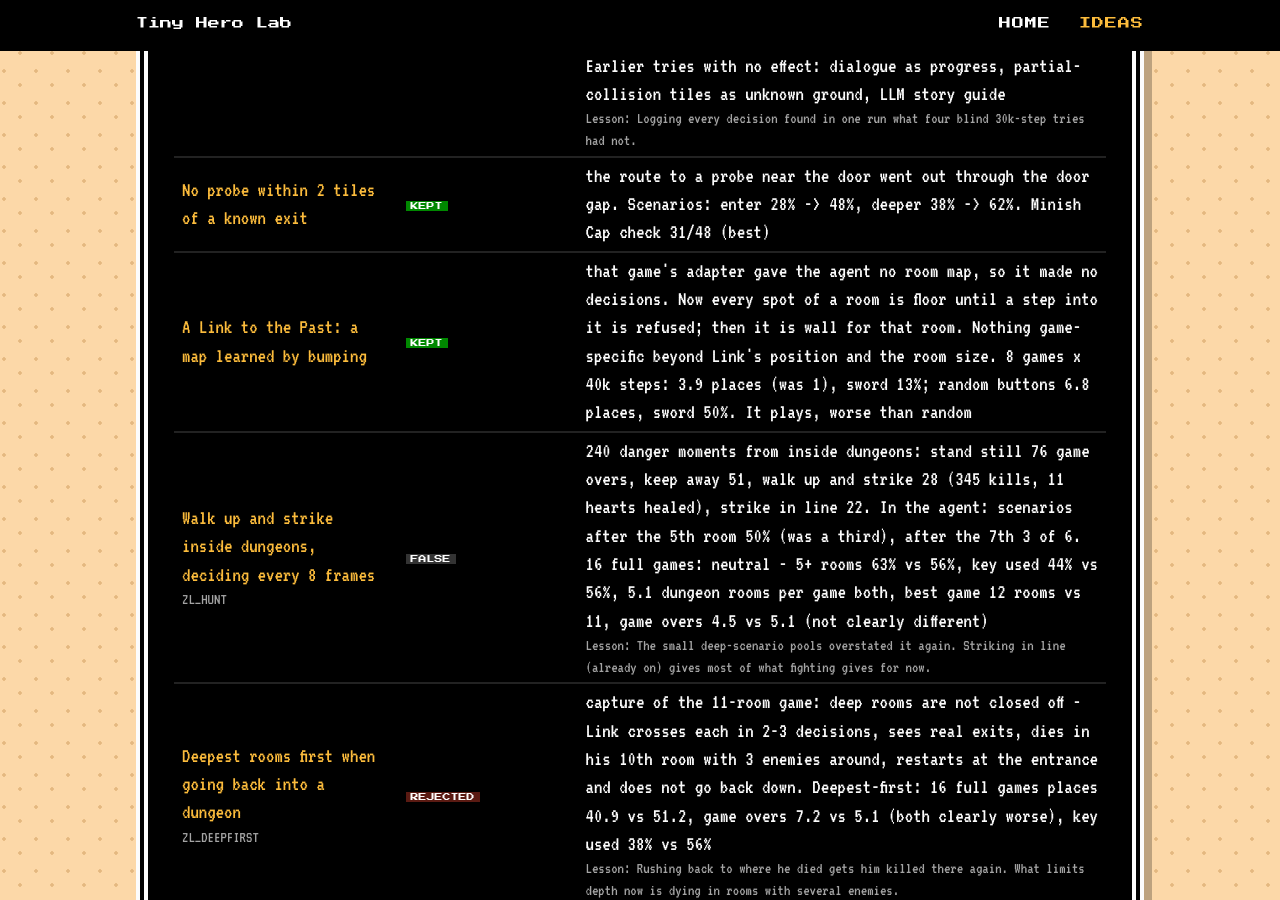
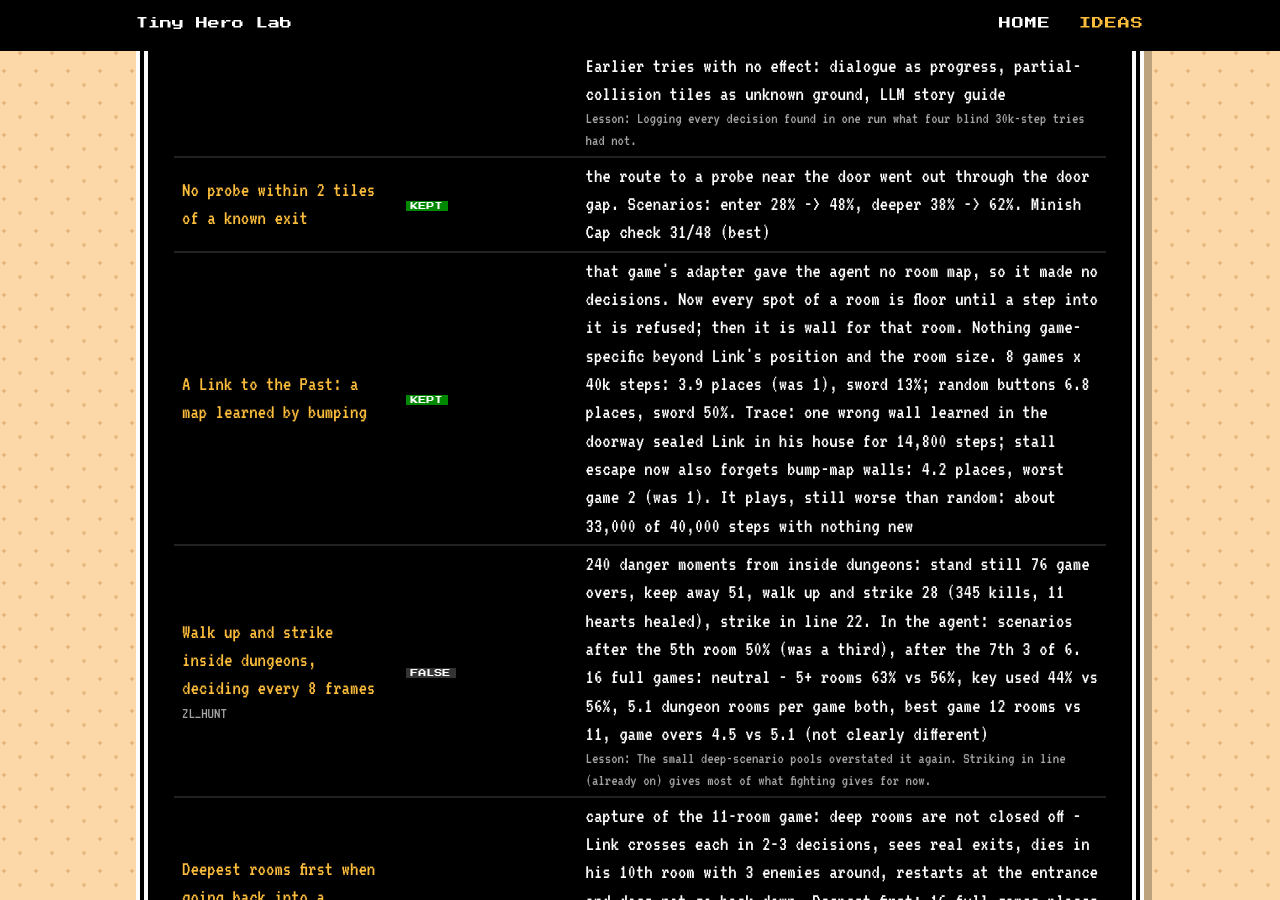
Before and after one commit to sofianedjerbi/zelda-agent-devblog, a Jekyll site: the page built from ideas.html, in a window 1280 px wide and 900 px high, scrolled down 5533 px. Built offline with Jekyll 4.4.1, drawn with Linux system fonts in a browser that asks for light colours.

Commit message:
A Link to the Past: 4.2 places after the sealed-house fix; still below random

```diff
--- a/_data/games.yml
+++ b/_data/games.yml
@@ -1,4 +1,4 @@
 # Same agent, same KPIs, each game from its own start. Updated 2026-11-12.
 - {game: "Zelda 1 (NES)", budget: "16 games x 80k steps", agent: "51 places, sword 100%, dungeon 75%, key used 56%, 5+ dungeon rooms 56%, 10 rooms 6%, map or compass 13%", random: "14 places, sword 100%, dungeon 0%", verdict: "the game I develop on"}
 - {game: "Minish Cap (GBA)", budget: "8 games x 40k steps", agent: "5.0 places, 2 items 100%, 4 items 25%", random: "4.6 places, 2 items 50%", verdict: "barely ahead of random: every game stops at the same early story point"}
-- {game: "A Link to the Past (GBA)", budget: "8 games x 40k steps", agent: "3.9 places, sword 13% (was: 1 place, never left the first house)", random: "6.8 places, sword 50%", verdict: "it plays now, on a map learned by bumping into things, but still worse than random buttons"}
+- {game: "A Link to the Past (GBA)", budget: "8 games x 40k steps", agent: "4.2 places, sword 13% (was: 1 place, never left the first house)", random: "6.8 places, sword 50%", verdict: "it plays now, on a map learned by bumping into things, but still worse than random buttons"}
--- a/_data/tried.yml
+++ b/_data/tried.yml
@@ -6,7 +6,7 @@
     - {name: "No try-new-ground on a known exit", status: kept, result: "entering a dungeon every ground kind is new, and the nearest 'new' tile was the doorway behind Link: his third goal walked him back out. 3 rooms after entering: 41% -> 78%", lesson: "Found by tracing one scenario, after two wrong guesses."}
     - {name: "Minish Cap from the game's start: the town stall", status: testing, result: "decision log: the festival = talk to Zelda, she walks to her next spot, follow. 'Stay with and talk to your companion' (ZL_ESCORT): story score 101 at 25k steps instead of 37k. Then a second blocker, same in both: with Zelda following, Link keeps trying the south gate, a text box stops him (one line on screen for 8,400 steps), and his map shows a solid wall across the town to the north. 70k steps: still 5 places. Earlier tries with no effect: dialogue as progress, partial-collision tiles as unknown ground, LLM story guide", lesson: "Logging every decision found in one run what four blind 30k-step tries had not."}
     - {name: "No probe within 2 tiles of a known exit", status: kept, result: "the route to a probe near the door went out through the door gap. Scenarios: enter 28% -> 48%, deeper 38% -> 62%. Minish Cap check 31/48 (best)"}
-    - {name: "A Link to the Past: a map learned by bumping", status: kept, result: "that game's adapter gave the agent no room map, so it made no decisions. Now every spot of a room is floor until a step into it is refused; then it is wall for that room. Nothing game-specific beyond Link's position and the room size. 8 games x 40k steps: 3.9 places (was 1), sword 13%; random buttons 6.8 places, sword 50%. It plays, worse than random"}
+    - {name: "A Link to the Past: a map learned by bumping", status: kept, result: "that game's adapter gave the agent no room map, so it made no decisions. Now every spot of a room is floor until a step into it is refused; then it is wall for that room. Nothing game-specific beyond Link's position and the room size. 8 games x 40k steps: 3.9 places (was 1), sword 13%; random buttons 6.8 places, sword 50%. Trace: one wrong wall learned in the doorway sealed Link in his house for 14,800 steps; stall escape now also forgets bump-map walls: 4.2 places, worst game 2 (was 1). It plays, still worse than random: about 33,000 of 40,000 steps with nothing new"}
     - {name: "Walk up and strike inside dungeons, deciding every 8 frames", switch: HUNT, status: off, result: "240 danger moments from inside dungeons: stand still 76 game overs, keep away 51, walk up and strike 28 (345 kills, 11 hearts healed), strike in line 22. In the agent: scenarios after the 5th room 50% (was a third), after the 7th 3 of 6. 16 full games: neutral - 5+ rooms 63% vs 56%, key used 44% vs 56%, 5.1 dungeon rooms per game both, best game 12 rooms vs 11, game overs 4.5 vs 5.1 (not clearly different)", lesson: "The small deep-scenario pools overstated it again. Striking in line (already on) gives most of what fighting gives for now."}
     - {name: "Deepest rooms first when going back into a dungeon", switch: DEEPFIRST, status: rejected, result: "capture of the 11-room game: deep rooms are not closed off - Link crosses each in 2-3 decisions, sees real exits, dies in his 10th room with 3 enemies around, restarts at the entrance and does not go back down. Deepest-first: 16 full games places 40.9 vs 51.2, game overs 7.2 vs 5.1 (both clearly worse), key used 38% vs 56%", lesson: "Rushing back to where he died gets him killed there again. What limits depth now is dying in rooms with several enemies."}
     - {name: "Exits tried six times and never passed stop being targets", switch: TRIEDOUT, status: kept, result: "two fake exits by the dungeon entrance were tried 25 times each: 'try the exit on arrival' ignores past failures and stall escape resets the failure counts. Tries are never reset. Game-11 probe: entrance loop 3x shorter. 16 full games: places 51.2 vs 48.1 (clearly better), key used 56% vs 50%, 5+ dungeon rooms 56% vs 50%, nothing clearly worse. Minish Cap check 29/48. Default. (Remembering tested spots per room changed nothing on the probe.)"}
```
